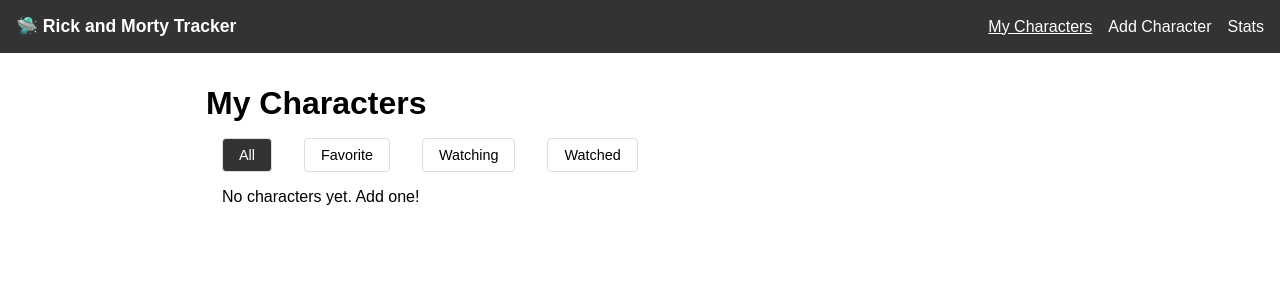
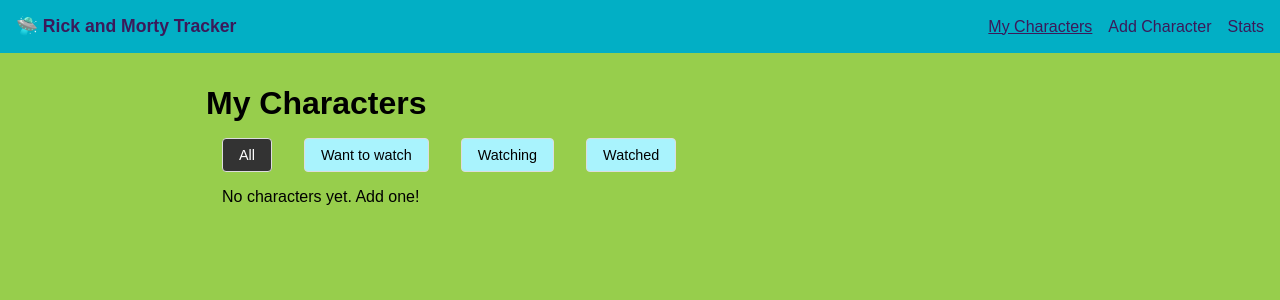
Before and after one commit to jdobbs34/SBA.320, a React (Vite) app: page / in a window 1280 px wide. Shown: the top 300 px of the page. Built offline with nearby package versions, Linux system fonts and the light colour scheme.

Commit message:
9th commit

```diff
--- a/src/index.css
+++ b/src/index.css
@@ -6,6 +6,7 @@
   height: 100%;
   box-sizing: border-box;
   font-family: Arial, Helvetica, sans-serif;
+  background-color: #97CE4C ;
 }
 
 *,
@@ -16,7 +17,7 @@
 
 /* Navbar */
 nav {
-  background-color: #333;
+  background-color: #02AFC5;
   padding: 1rem;
   display: flex;
   justify-content: space-between;
@@ -26,13 +27,13 @@
   z-index: 100;
 }
 nav span {
-  color: white;
+  color: #3B1A5A;
   font-size: 1.1rem;
   font-weight: bold;
 }
 
 nav a {
-  color: white;
+  color: #3B1A5A;
   text-decoration: none;
   margin-left: 1rem;
 }
@@ -65,8 +66,8 @@
   margin-left: 1rem;
 }
 
-.book-card {
-  background: white;
+.character-card {
+  background: #A9F3FD;
   border: 1px solid #ddd;
   border-radius: 8px;
   padding: 1rem;
@@ -77,19 +78,19 @@
   cursor: default;
 }
 
-.book-card img {
-  width: 80px;
-  height: 80px;
+.character-card img {
+  width: 200px;
+  height: 200px;
   object-fit: cover;
   border-radius: 4px;
   flex-shrink: 0;
 }
 
-.book-card h3 {
+.character-card h3 {
   margin-bottom: 0.25rem;
 }
 
-.book-card p {
+.character-card p {
   color: #666;
   font-size: 0.9rem;
   margin-bottom: 0.2rem;
@@ -132,7 +133,7 @@
 }
 
 .filters button {
-  background: white;
+  background: #A9F3FD;
   border: 1px solid #ddd;
 }
 
@@ -161,31 +162,33 @@
   border-radius: 4px;
   font-size: 1rem;
   font-family: Arial, Helvetica, sans-serif;
+  background-color: #A9F3FD;
 }
 
 /* Search results dropdown */
 .search-results {
   border: 1px solid #ddd;
   border-radius: 4px;
-  background-color: white;
+  background-color: #F0E14A;
   margin-bottom: 1rem;
   max-height: 300px;
   overflow-y: auto;
 }
 
-.search-results .book-card {
+.search-results .character-card {
   border: none;
   border-bottom: 1 solid #eee;
   border-radius: 0;
   cursor: pointer;
   margin-bottom: 0;
+  background-color: #A9F3FD;
 }
 
-.search-results .book-card:hover {
-  background-color: #f5f5f5;
+.search-results .character-card:hover {
+  background-color: #5CAD4A ;
 }
 
-.search-results .book-card:last-child {
+.search-results .character-card:last-child {
   border-bottom: none;
 }
 
--- a/src/pages/AddCharacterPage.jsx
+++ b/src/pages/AddCharacterPage.jsx
@@ -58,7 +58,7 @@
   const handleSave = () => {
     if (!selectedRef.current) {
       errorRef.current.textContent = "Please select a character first";
-      errorRef.current.style.display = "book";
+      errorRef.current.style.display = "character";
       return;
     }
 
@@ -91,7 +91,7 @@
           {results.map((character) => (
             <div
               key={character.id}
-              className="book-card"
+              className="character-card"
               style={{ cursor: "pointer" }}
               onClick={() => handleSelect(character)}>
               <img src={character.image} alt={character.name} />
--- a/src/pages/CharacterListPage.jsx
+++ b/src/pages/CharacterListPage.jsx
@@ -33,9 +33,9 @@
     cards.forEach((card) => {
       const status = card.getAttribute("data-status");
       if (value === "all" || status === value) {
-        card.style.card.style.display = "flex";
+        card.style.display = "flex";
       } else {
-        cards.style.display = "none";
+        card.style.display = "none";
       }
     });
   };
@@ -52,15 +52,13 @@
 
       <div className="filters">
         <button
-          data-value="all"
-          className="active"
-          onClick={() => handleFilter("all")}>
+          data-value="all" className="active" onClick={() => handleFilter("all")}>
           All
         </button>
-        <button data-value="favorite" onClick={() => handleFilter("favorite")}>
-          Favorite
+        <button data-value="want to watch" onClick={() => handleFilter("want to watch")}>
+          Want to watch
         </button>
-        <button className="watching" onClick={() => handleFilter("watching")}>
+        <button data-value="watching" onClick={() => handleFilter("watching")}>
           Watching
         </button>
         <button data-value="watched" onClick={() => handleFilter("watched")}>
--- a/src/pages/StatsPage.jsx
+++ b/src/pages/StatsPage.jsx
@@ -51,7 +51,7 @@
 
       <h2 style={{ marginBottom: '1rem' }} >Recently Added</h2>
       {characters.slice(0, 4).map(character => (
-        <div key={character.id} className="book-card" >
+        <div key={character.id} className="character-card" >
           {character.image && <img src={character.image} alt={character.name} /> }
           <div>
               <h3>{character.name}</h3>
```
